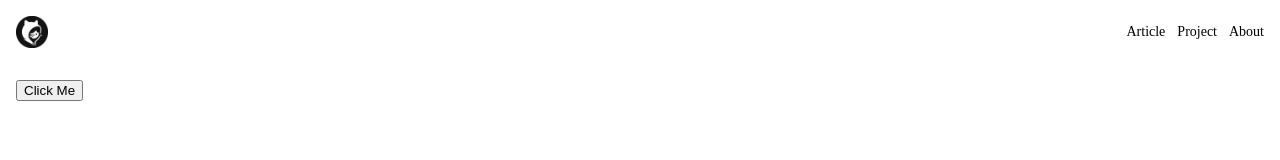
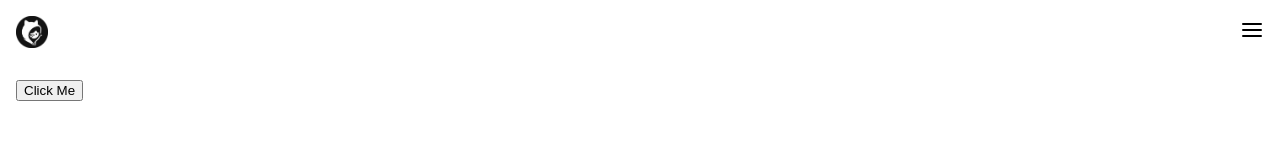
Before and after one commit to TJ991118/blog, a Next.js app: page / in a window 1280 px wide. Shown: the top 160 px of the page. Built offline with nearby package versions, Linux system fonts and the light colour scheme.

Commit message:
✨ feat(component): header nav and drawer add the content class

```diff
--- a/src/components/common/Drawer/DrawerProps.ts
+++ b/src/components/common/Drawer/DrawerProps.ts
@@ -4,4 +4,5 @@ export interface DrawerProps extends ComponentPropsWithRef<"div"> {
   open: boolean
   onOpenChange: (open: boolean) => void
   placement?: "left" | "right" | "top" | "bottom"
+  contentClass?: string
 }
--- a/src/components/common/Drawer/index.tsx
+++ b/src/components/common/Drawer/index.tsx
@@ -13,8 +13,9 @@ const Drawer: FC<DrawerProps> = (props) => {
   const {
     open,
     placement = "left",
+    children,
     className,
-    children,
+    contentClass,
     onOpenChange,
     ...elementProps
   } = props
@@ -74,7 +75,7 @@ const Drawer: FC<DrawerProps> = (props) => {
               onClick={handleClose}
             />
             <motion.div
-              className={styles["DrawerContent"]}
+              className={clsx(styles["DrawerContent"], contentClass)}
               style={_styles}
               initial={contentVariant.hidden}
               animate={contentVariant.visible}
--- a/src/components/layout/Main/Footer.tsx
+++ b/src/components/layout/Main/Footer/Footer.tsx
@@ -1,4 +1,7 @@
 "use client";
+
+import "./footer.scss"
+
 import Container from "@/components/common/Container";
 
 const Footer = () => {
--- /dev/null
+++ b/src/components/layout/Main/Footer/footer.scss
@@ -0,0 +1,6 @@
+  #footer {
+    .footer {
+      font-size: 14px;
+      height: var(--footerHeight);
+    }
+  }
--- a/src/components/layout/Main/Header.tsx
+++ /dev/null
@@ -1,41 +0,0 @@
-"use client";
-import Image from "next/image";
-import { SquareChartGantt, Package, SquareUserRound } from "lucide-react";
-
-import Logo from "@/assets/img/logo_light.png";
-
-import Link from "@/components/common/Link";
-import Container from "@/components/common/Container";
-
-/**
- * @desc The list of header right
- */
-const navList = [
-  { label: "Article", icon: <SquareChartGantt />, value: "/post" },
-  { label: "Project", icon: <Package />, value: "/project" },
-  { label: "About", icon: <SquareUserRound />, value: "/about" },
-];
-
-const Header = () => {
-  return (
-    <header id="header">
-      <Container type="section" className="header">
-        <div className="header-left">
-          <div className="logo">
-            <Image src={Logo} alt="描述文字" width={500} height={300} />
-          </div>
-        </div>
-        <div className="header-right">
-          <div className="nav-list lg:block sm:hidden">
-            {navList.map((item) => (
-              <Link key={item.value} href={item.value} label={item.label} />
-            ))}
-          </div>
-          <div className="lg:hidden sm:block"></div>
-        </div>
-      </Container>
-    </header>
-  );
-};
-
-export default Header;
--- /dev/null
+++ b/src/components/layout/Main/Header/Header.tsx
@@ -0,0 +1,28 @@
+"use client";
+
+import Image from "next/image";
+
+import "./header.scss"
+import Logo from "@/assets/img/logo_light.png";
+
+import HeaderNav from "./HeaderNav";
+import Container from "@/components/common/Container";
+
+const Header = () => {
+  return (
+    <header id="header">
+      <Container type="section" className="header">
+        <div className="header-left">
+          <div className="logo">
+            <Image src={Logo} alt="描述文字" width={500} height={300} />
+          </div>
+        </div>
+        <div className="header-right">
+          <HeaderNav />
+        </div>
+      </Container>
+    </header>
+  );
+};
+
+export default Header;
--- /dev/null
+++ b/src/components/layout/Main/Header/HeaderNav.tsx
@@ -0,0 +1,62 @@
+"use client";
+
+import {
+  SquareChartGantt,
+  Package,
+  SquareUserRound,
+  AlignJustify,
+} from "lucide-react";
+
+import Link from "@/components/common/Link";
+import Drawer from "@/components/common/Drawer";
+import { ComponentPropsWithRef, FC, useState } from "react";
+
+/**
+ * @desc The list of header right
+ */
+const navList = [
+  { label: "Article", icon: <SquareChartGantt />, value: "/post" },
+  { label: "Project", icon: <Package />, value: "/project" },
+  { label: "About", icon: <SquareUserRound />, value: "/about" },
+];
+
+
+const NavMenu: FC<ComponentPropsWithRef<'div'>> = (props) => {
+  return (
+    <div {...props}>
+      {navList.map((item) => (
+        <Link key={item.value} href={item.value} label={item.label} />
+      ))}
+    </div>
+  )
+}
+
+const UserInfo: FC<ComponentPropsWithRef<'div'>> = (props) => {
+  return (
+    <div {...props}>
+    </div>
+  )
+}
+
+const HeaderNav = () => {
+  const [open, setOpen] = useState(false)
+  return (
+    <div className="nav lg:block sm:hidden">
+      <span onClick={() => { setOpen(true) }}>
+        <AlignJustify />
+      </span>
+      <Drawer
+        id="nav-drawer"
+        contentClass="nav-content"
+        open={open}
+        placement="right"
+        onOpenChange={(isOpen) => setOpen(isOpen)}
+      >
+        <NavMenu className="nav-list-content" />
+        <UserInfo className="user-info-content" />
+      </Drawer>
+    </div>
+  )
+}
+
+export default HeaderNav
--- /dev/null
+++ b/src/components/layout/Main/Header/header.scss
@@ -0,0 +1,36 @@
+#header {
+  .header {
+    height: var(--headerHeight);
+    @apply flex justify-between items-center;
+
+    .header-left {
+      height: 100%;
+
+      .logo {
+        height: 100%;
+
+        img {
+          width: 100%;
+          height: 100%;
+        }
+      }
+    }
+
+    .header-right {
+      flex: 1;
+      @apply flex justify-end;
+
+      .nav {
+        @apply flex justify-center items-center;
+        gap: 12px;
+      }
+    }
+  }
+}
+
+#nav-drawer {
+
+  .nav-content {
+    width: 1024px;
+  }
+}
--- a/src/components/layout/Main/index.scss
+++ b/src/components/layout/Main/index.scss
@@ -4,40 +4,11 @@
   div {
     box-sizing: border-box;
   }
-  #header {
-    .header {
-      height: var(--headerHeight);
-      @apply flex justify-between items-center;
-      .header-left {
-        height: 100%;
-        .logo {
-          height: 100%;
-          img {
-            width: 100%;
-            height: 100%;
-          }
-        }
-      }
-      .header-right {
-        flex: 1;
-        @apply flex justify-end;
-        .nav-list{
-          @apply flex justify-center items-center;
-          gap: 12px;
-        }
-      }
-    }
-  }
 
   #content {
     min-height: calc(100vh - var(--headerHeight) - var(--footerHeight));
   }
 
-  #footer {
-    .footer {
-      font-size: 14px;
-      height: var(--footerHeight);
-    }
-  }
+
 
 }
--- a/src/components/layout/Main/index.tsx
+++ b/src/components/layout/Main/index.tsx
@@ -3,8 +3,8 @@ import { ReactNode } from "react";
 
 import "./index.scss";
 
-import Header from "./Header";
-import Footer from "./Footer";
+import Header from "./Header/Header";
+import Footer from "./Footer/Footer";
 import Container from "@/components/common/Container";
 
 const MainLayout = ({ children }: { children: ReactNode }) => {
```
